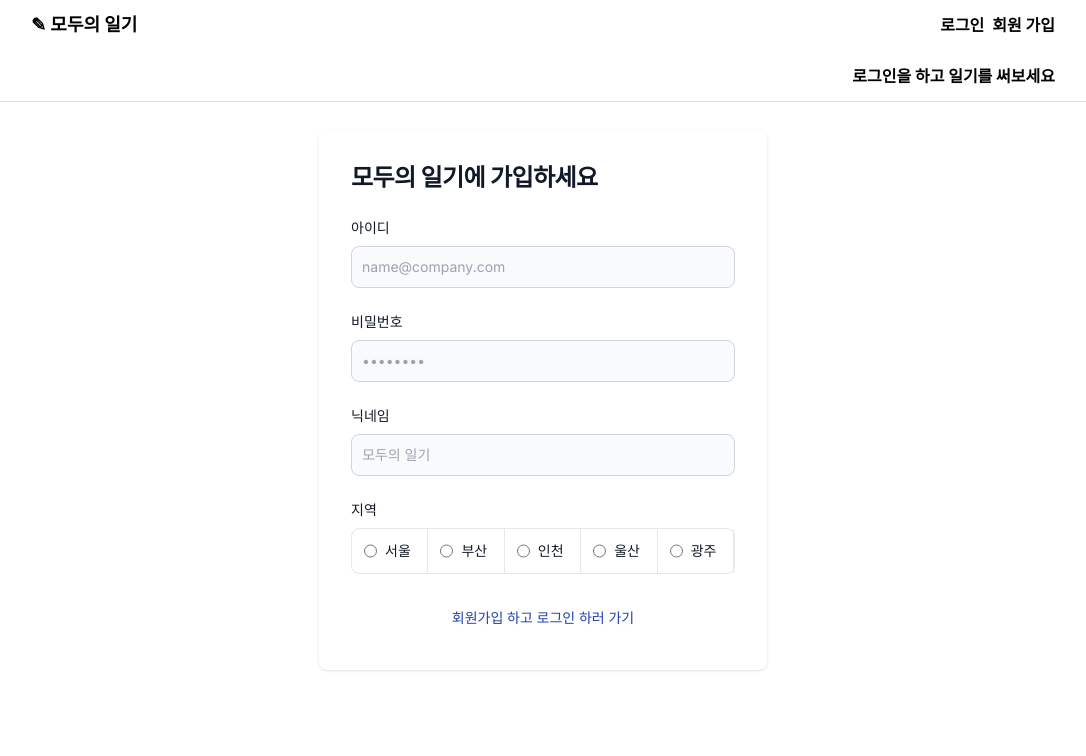
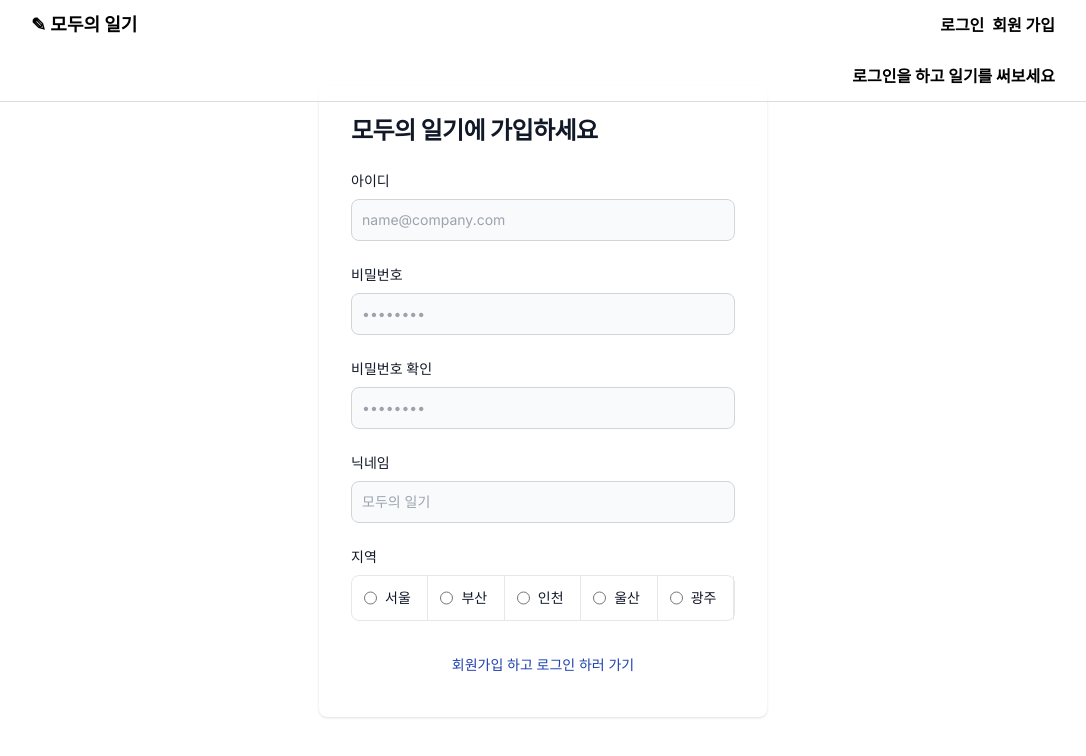
Before and after one commit to LeeSeungjae00/modoo-diary, a Next.js app: page /auth/signup in a window 1280 px wide. Shown: the top 756 px of the page, without its empty margins (97-1183 px from the left). Built offline with nearby package versions, Linux system fonts and the light colour scheme.

Commit message:
:sparkles: Introduce new features.
비밀번호 확인 로직 추가

```diff
--- a/src/app/auth/signup/page.tsx
+++ b/src/app/auth/signup/page.tsx
@@ -18,6 +18,7 @@ export default function SignUp() {
     register,
     handleSubmit,
     formState: { errors },
+    getValues,
   } = useForm<SignUpFormType>();
   const { mutate: signUp, isError } = useMutation({
     mutationFn: postSignUp,
@@ -88,6 +89,31 @@ export default function SignUp() {
             {errors.password && (
               <InputAlert
                 message={errors.password.message as string}
+              ></InputAlert>
+            )}
+            <div>
+              <Label htmlFor="passwordConfirmation">비밀번호 확인</Label>
+              <Input
+                {...register("passwordConfirmation", {
+                  required: "비밀번호를 확인해주세요",
+                  validate: {
+                    matchPreviousPassword: (value) => {
+                      const { password } = getValues();
+                      return (
+                        password === value || "비밀번호가 일치하지 않습니다"
+                      );
+                    },
+                  },
+                })}
+                type="password"
+                name="passwordConfirmation"
+                id="passwordConfirmation"
+                placeholder="••••••••"
+              />
+            </div>
+            {errors.passwordConfirmation && (
+              <InputAlert
+                message={errors.passwordConfirmation.message as string}
               ></InputAlert>
             )}
             <div>
--- a/src/types/auth.ts
+++ b/src/types/auth.ts
@@ -5,6 +5,7 @@ export interface SignInFormType {
 export interface SignUpFormType extends SignInFormType {
   nickName: string;
   region: "SEOUL" | "BUSAN" | "INCHEON" | "ULSAN" | "GWANGJU";
+  passwordConfirmation: string;
 }
 export interface AccessTokenPayload {
   sub: string;
```
